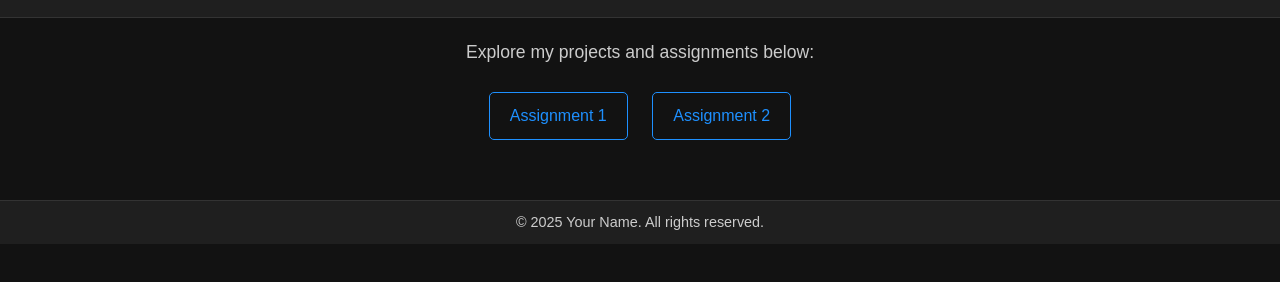
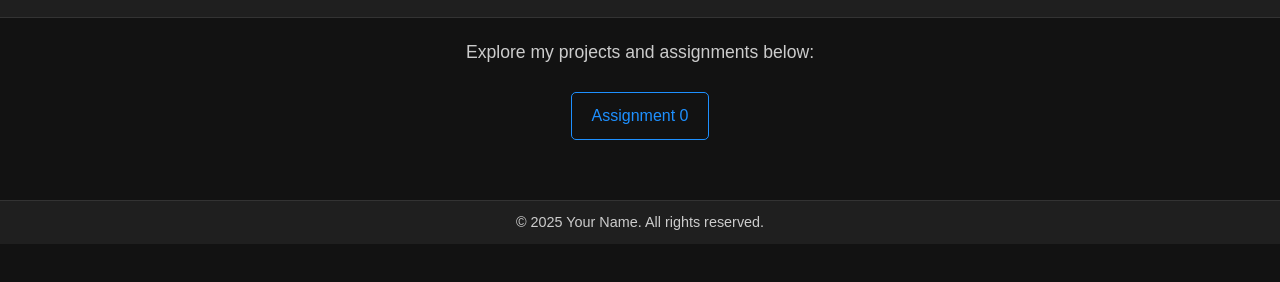
Before and after one commit to foxreaperx/CSE160, a plain HTML site: page index.html in a window 1280 px wide. Shown: the part 74-356 px from the top of the page. Drawn offline with Linux system fonts and the light colour scheme.

Commit message:
updated test

```diff
--- a/index.html
+++ b/index.html
@@ -78,8 +78,7 @@
   </header>
   <main>
     <p>Explore my projects and assignments below:</p>
-    <a href="assignments/assignment1.html">Assignment 1</a>
-    <a href="assignments/assignment2.html">Assignment 2</a>
+    <a href="Assignment 0/asg0.html">Assignment 0</a>
   </main>
   <footer>
     <p>&copy; 2025 Your Name. All rights reserved.</p>
```
